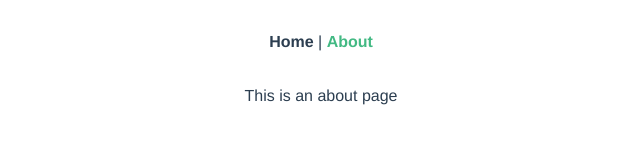
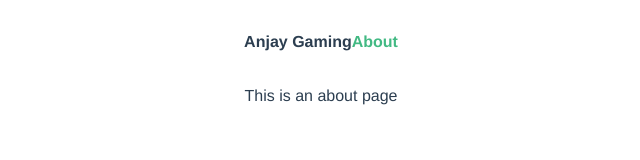
Before and after one commit to sarunk21/landing-page-art-by-code, a Vue app: page /about in a window 1280 px wide. Shown: the top 160 px of the page, without its empty margins (319-959 px from the left). Built offline with nearby package versions, Linux system fonts and the light colour scheme.

Commit message:
test cloning repo

```diff
--- a/src/App.vue
+++ b/src/App.vue
@@ -1,6 +1,6 @@
 <template>
   <div id="nav">
-    <router-link to="/">Home</router-link> |
+    <router-link to="/">Anjay Gaming</router-link>
     <router-link to="/about">About</router-link>
   </div>
   <router-view/>
```
